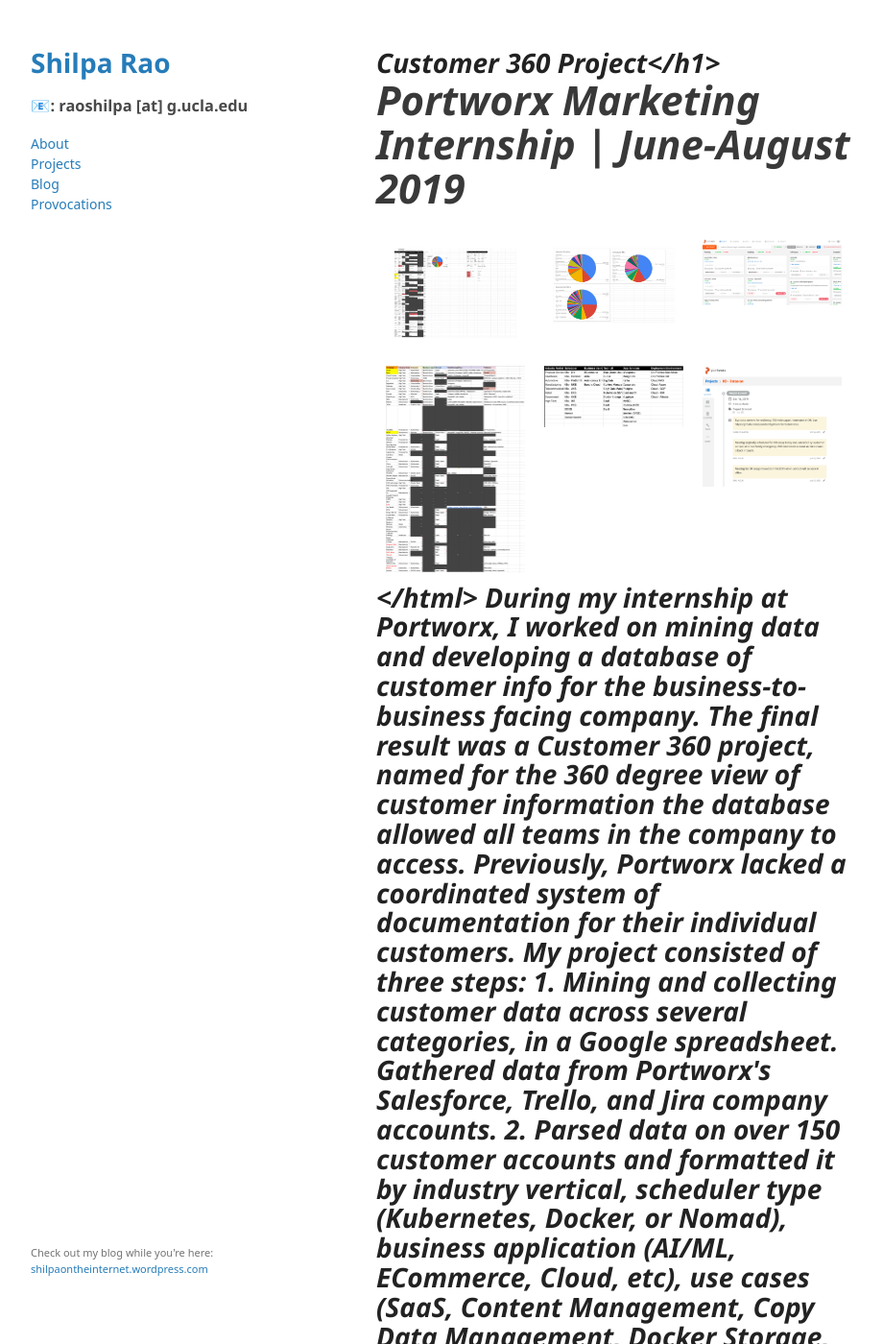
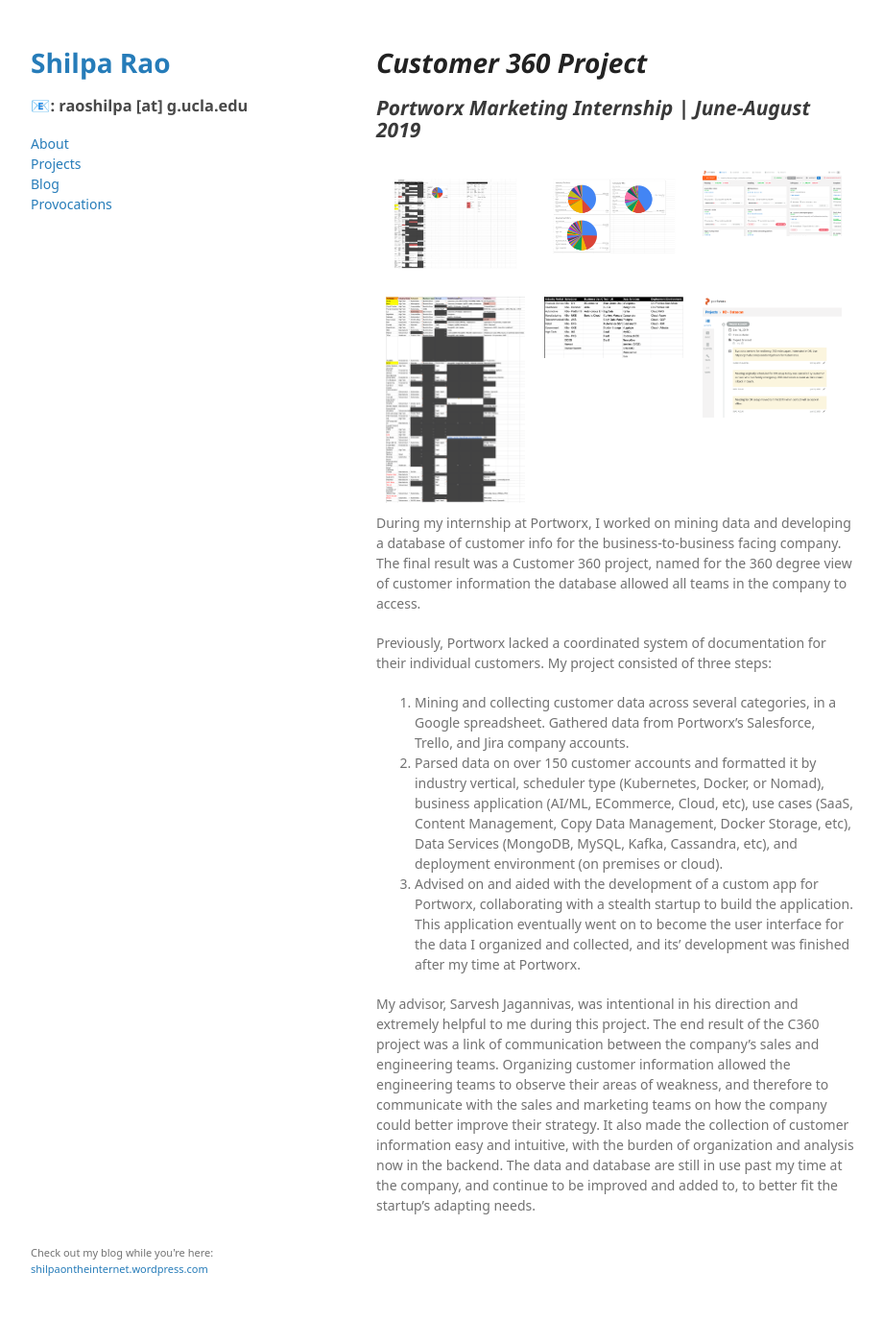
Before and after one commit to shxlpa/raoshilpa.github.io, a Jekyll site: the page built from C360.md, in a window 1280 px wide and 1400 px high. Shown: the whole window at 96% size, without its empty margins (178-1098 px from the left). Built offline with Jekyll 4.4.1, drawn with Linux system fonts in a browser that asks for light colours; some web fonts are replaced; our own code applies the rules of GitHub Pages for plain Markdown files; a script that is not in the unit is left out; some of the changed text lies outside the part shown.

Commit message:
heading in md

```diff
--- a/C360.md
+++ b/C360.md
@@ -1,4 +1,8 @@
 <!-- code is from https://www.w3schools.com/howto/howto_js_tab_img_gallery.asp -->
+
+# *Customer 360 Project*
+## *Portworx Marketing Internship | June-August 2019*
+
 <html>
 <head>
 <meta name="viewport" content="width=device-width, initial-scale=1">
```
Also changed, not shown: other parts of C360.md (+0 -2 lines).
